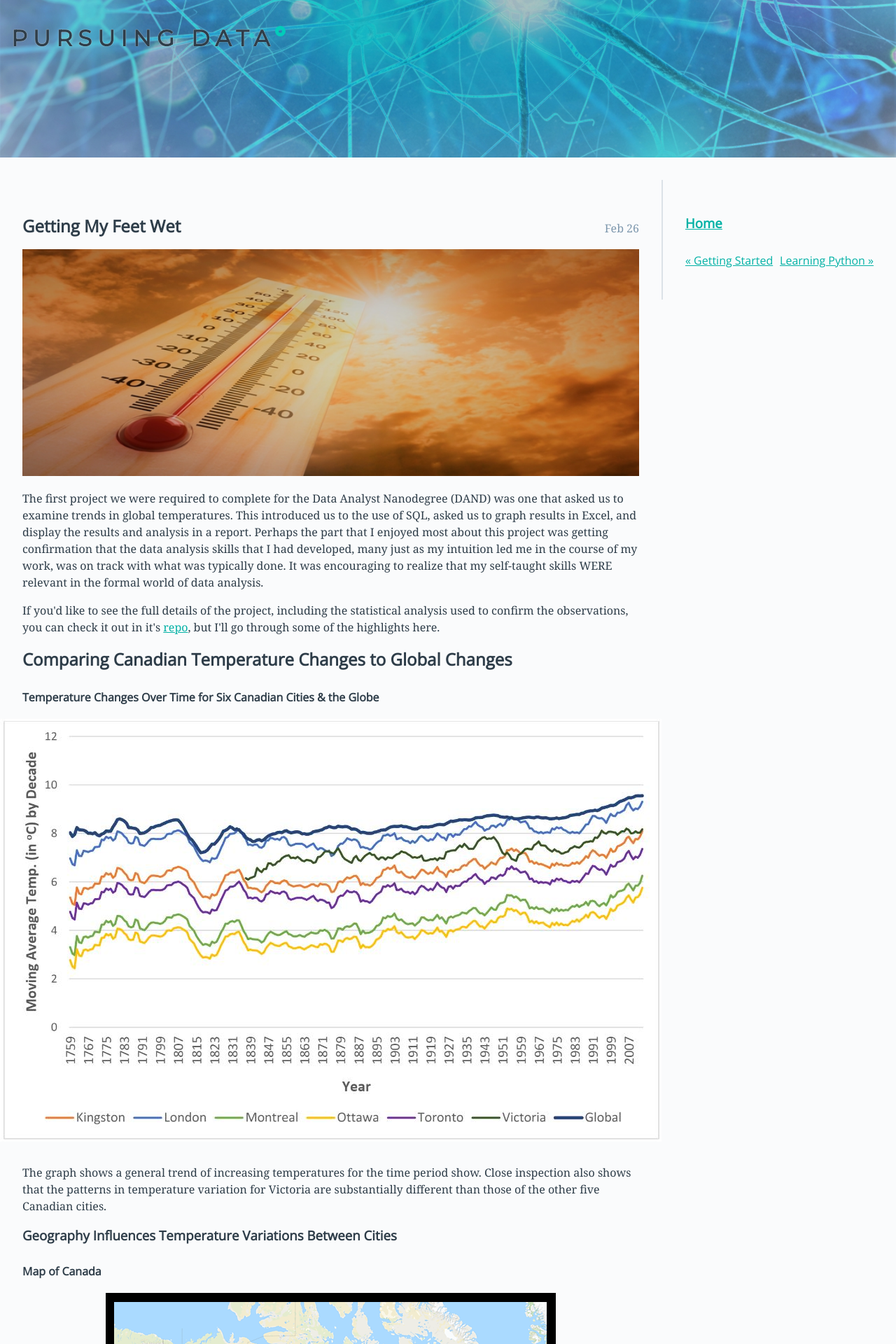
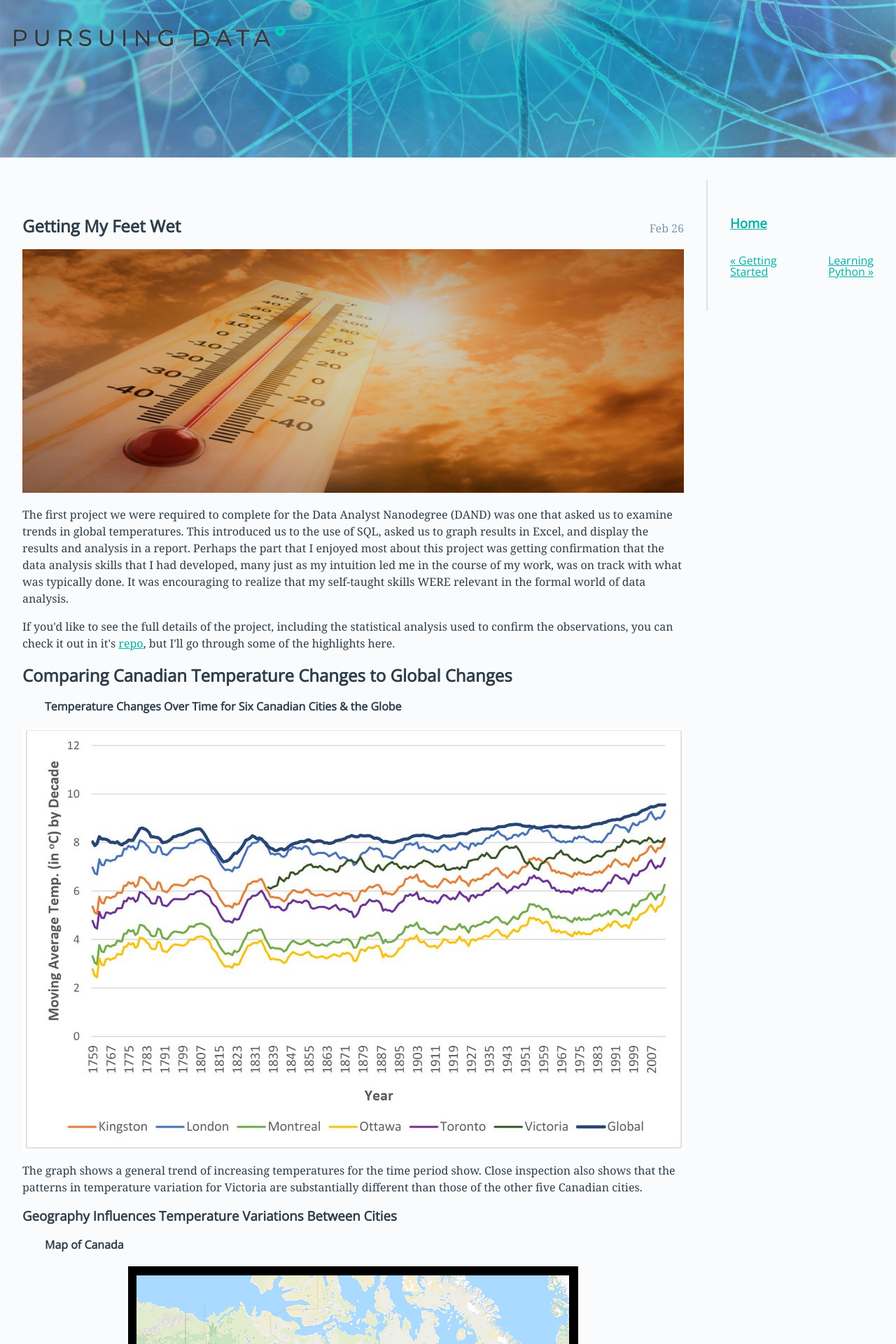
Before and after one commit to rebeccaebarnes/rebeccaebarnes.github.io, a Jekyll site: the page built from _posts/2018-02-26-getting-my-feet-wet.html, in a window 1280 px wide. Shown: the top 1920 px of the page at 70% size. Built offline with Jekyll 4.4.1, drawn with Linux system fonts in a browser that asks for light colours.

Commit message:
Update image formatting for 'Getting My Feet Wet' post

```diff
--- a/_posts/2018-02-26-getting-my-feet-wet.html
+++ b/_posts/2018-02-26-getting-my-feet-wet.html
@@ -24,26 +24,20 @@ title: Getting My Feet Wet
     </p>
 
     <h2>Comparing Canadian Temperature Changes to Global Changes</h2>
-</article>
+    <h4 style="margin-left: 2.0em">Temperature Changes Over Time for Six Canadian Cities & the Globe</h4>
 
-<h4 style="margin-left: 2.0em">Temperature Changes Over Time for Six Canadian Cities & the Globe</h4>
+    <img class="centre-img" src="/img/chart_01.JPG" alt="Chart of temperatures">
 
-<img class="displayed" src="/img/chart_01.JPG" alt="Chart of temperatures">
-
-<article>
     <p>
         The graph shows a general trend of increasing temperatures for the time period show.
         Close inspection also shows that the patterns in temperature variation for Victoria are substantially different than those of the other five Canadian cities.
     </p>
 
     <h3>Geography Influences Temperature Variations Between Cities</h3>
-</article>
+    <h4 style="margin-left: 2.0em">Map of Canada</h4>
 
-<h4 style="margin-left: 2.0em">Map of Canada</h4>
+    <img class="centre-img" src="/img/canada-map.png" alt="Canada: initial image retrieved from Google Maps">
 
-<img class="displayed" src="/img/canada-map.png" alt="Canada: initial image retrieved from Google Maps">
-
-<article>
     <p>
         As can be seen on the above map, the city of Victory is found on an island just off the west-coast of Canada.
         The other five Canadian cities are all located on the eastern side of Canada, relatively close to the St Lawrence River or Lake Ontario.
@@ -63,17 +57,14 @@ title: Getting My Feet Wet
     </p>
 
     <h3>Global Temperatures Strongly Correlate With and Predict Global Temperatures</h3>
-</article>
+    <h4 style="margin-left: 2.0em">2014 Temperature Predictions</h4>
 
-<h4 style="margin-left: 2.0em">2014 Temperature Predictions</h4>
+    <img class="centre-img" src="/img/chart_02.JPG" alt="Prediction of temps 2014">
 
-<img class="displayed" src="/img/chart_02.JPG" alt="Prediction of temps 2014">
+    <h4 style="margin-left: 2.0em">2015 Temperature Predictions</h4>
 
-<h4 style="margin-left: 2.0em">2015 Temperature Predictions</h4>
+    <img class="centre-img" src="/img/chart_03.JPG" alt="Prediction of temps 2015">
 
-<img class="displayed" src="/img/chart_03.JPG" alt="Prediction of temps 2015">
-
-<article>
     <p>
         Although geography has a clear influence on city temperature trends and variations, what may be less clear from the original graph is how these interact with changes in global temperatures.
         Regression was used to predict the temperatures for the cities from the global temperatures at a 95% confidence interval.
@@ -86,13 +77,10 @@ title: Getting My Feet Wet
     </p>
 
     <h3>Global Temperatures Have Seen a Sharp Increase Since 1980</h3>
-</article>
+    <h4 style="margin-left: 2.0em">Global Temperature Changes Over Time</h4>
 
-<h4 style="margin-left: 2.0em">Global Temperature Changes Over Time</h4>
+    <img class="centre-img" src="/img/chart_04.JPG" alt="Graph highlighting changes in global temps">
 
-<img class="displayed" src="/img/chart_04.JPG" alt="Graph highlighting changes in global temps">
-
-<article>
     <p>
         If 1980 is taken as a starting point, and the following 35 years are compared to the 35 years, before 1980, there is an average change in global temperatures of about 0.5C.
         This is similar to the amount of change in temperatures for the 150 years prior to that.
```
